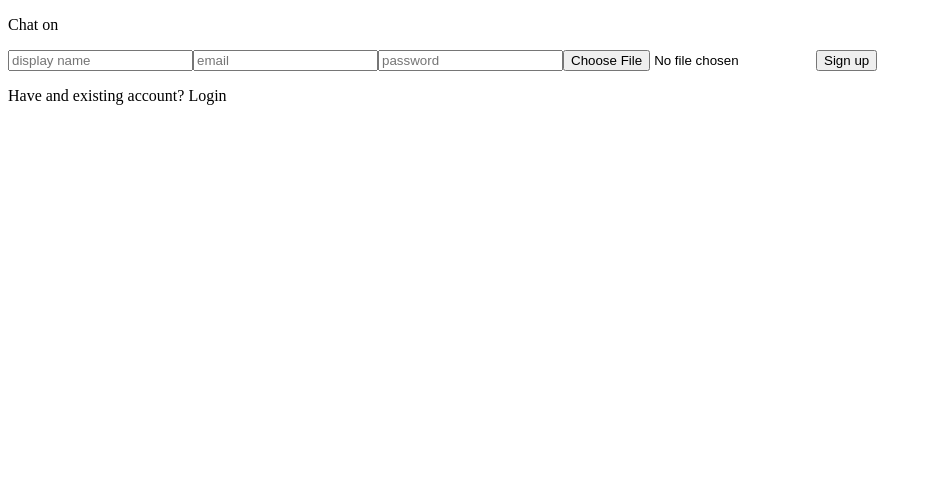
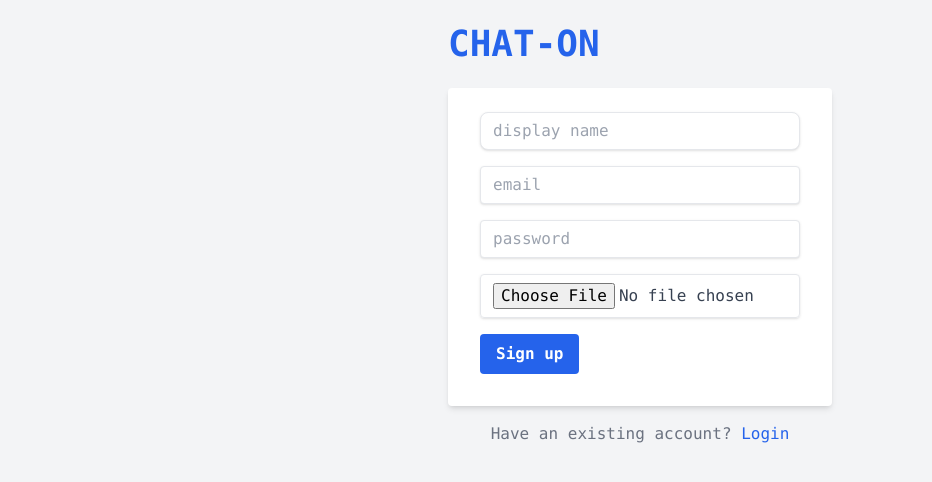
Before and after one commit to Adarsreg/ChatApp, a React (Vite) app: page / in a window 1280 px wide. Shown: the top 482 px of the page, without its empty margins (0-932 px from the left). Built offline with nearby package versions, Linux system fonts and the light colour scheme.

Commit message:
Created Register page
added styling using tailwind css

```diff
--- a/src/App.tsx
+++ b/src/App.tsx
@@ -6,6 +6,7 @@ function App() {
   return (
     <div className="App">
       <Register />
+
     </div>
   )
 }
--- a/src/main.tsx
+++ b/src/main.tsx
@@ -1,10 +1,10 @@
 import React from 'react'
+import "./main.css"
+import { formatDateTime } from 'react-chat-engine-advanced'
 import ReactDOM from 'react-dom/client'
 import App from './App'
-
 ReactDOM.createRoot(document.getElementById('root') as HTMLElement).render(
   <React.StrictMode>
     <App />
-
   </React.StrictMode>,
 )
--- a/src/pages/Register.tsx
+++ b/src/pages/Register.tsx
@@ -4,22 +4,33 @@ export function Register() {
 
 
     return (
-        <div className='formcontainer'>
 
-            <div className='formwrapper'>
-                <p className="text-sky-400">Chat on</p>
-                <form>
-                    <input type="text" placeholder='display name' />
-                    <input type="email" placeholder="email" />
-                    <input type="password" placeholder='password' />
-                    <input type="file" />
-                    <button className="bg-violet-500 hover:bg-violet-600
-                    active:bg-violet-700
-                    focus:outline-none focus:ring focus:ring-violet-300">
-                        Sign up</button>
+        <div className="flex flex-col items-center h-screen bg-gray-100 p-6 font-mono">
+            <div className="w-full max-w-sm">
+                <h1 className="text-4xl  font-black text-blue-600 mb-6">CHAT-ON</h1>
+                <form className="bg-white shadow-md rounded px-8 pt-6 pb-8 mb-4">
+                    <div className="mb-4">
+                        <input className="shadow appearance-none border rounded-lg w-full py-2 px-3 text-gray-700 leading-tight focus:outline-none focus:shadow-outline" type="text" placeholder="display name" />
+                    </div>
+                    <div className="mb-4">
+                        <input className="shadow appearance-none border rounded w-full py-2 px-3 text-gray-700 leading-tight focus:outline-none focus:shadow-outline" type="email" placeholder="email" />
+                    </div>
+                    <div className="mb-4">
+                        <input className="shadow appearance-none border rounded w-full py-2 px-3 text-gray-700 leading-tight focus:outline-none focus:shadow-outline" type="password" placeholder="password" />
+                    </div>
+                    <div className="mb-4">
+                        <input className="shadow appearance-none border rounded w-full py-2 px-3 text-gray-700 leading-tight focus:outline-none focus:shadow-outline" type="file" />
+                    </div>
+                    <div className="flex items-center justify-between">
+                        <button className="bg-blue-600 text-white font-bold py-2 px-4 rounded hover:bg-blue-700">
+                            Sign up
+                        </button>
+                    </div>
                 </form>
-                <p>Have and existing account? Login</p>
+                <p className="text-center text-gray-500">Have an existing account? <a className="text-blue-600 hover:underline" href="#">Login</a></p>
             </div>
         </div>
+
+
     )
 }
--- a/tailwind.config.cjs
+++ b/tailwind.config.cjs
@@ -1,11 +1,10 @@
 /** @type {import('tailwindcss').Config} */
 module.exports = {
   content: [
-    "./index.html",
-    "./src/**/*.{js,ts,jsx,tsx}",
+    "./src/**/*.{js,jsx,ts,tsx}",
   ],
   theme: {
     extend: {},
   },
   plugins: [],
-}
+};
```
Also changed, not shown: src/pages/Login.tsx (deleted).
